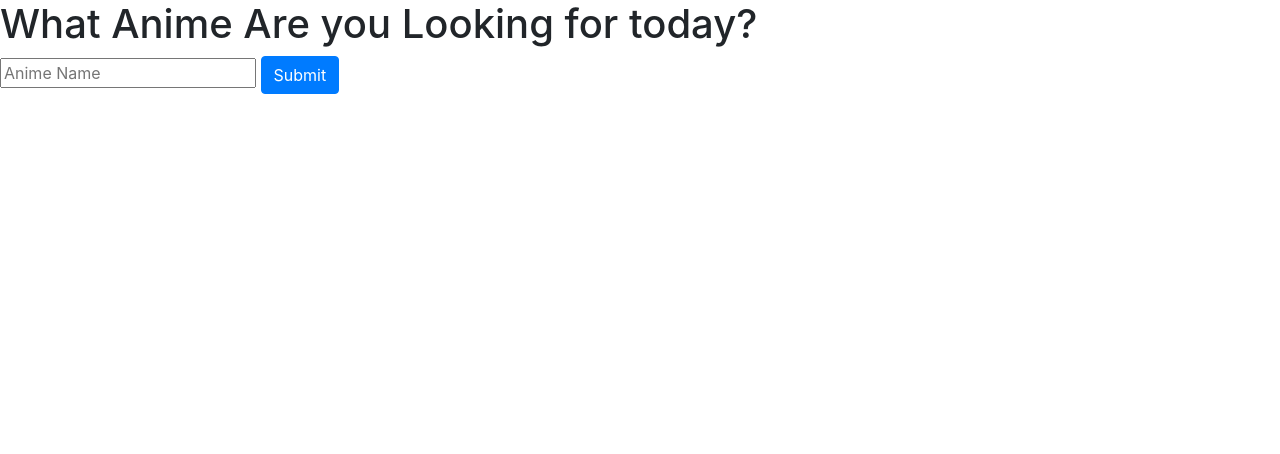
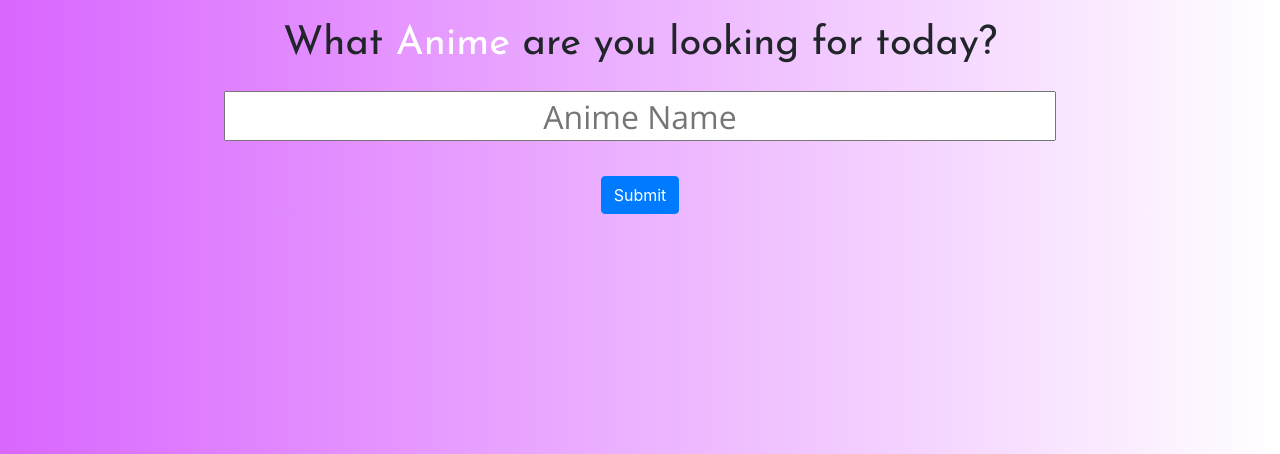
Before and after one commit to ahmadtc1/animeInfo, a Flask app: page /home in a window 1280 px wide. Shown: the top 454 px of the page. Run offline with Flask 2, Linux system fonts and the light colour scheme; some libraries are stand-ins or nearby versions.

Commit message:
Add logic for computing gogoanime streaming links and add streaming links in anime info Add gitignore to ignore unnecessary files Add some basic styling

```diff
--- a/controller.py
+++ b/controller.py
@@ -7,7 +7,7 @@ app.secret_key='Jabu is a cool boi'
 @app.route("/home", methods=['GET', 'POST'])
 def home():
 	if request.method == 'GET':
-		return render_template("home.html")
+		return render_template("home.html", animeImage="ylia2.jpg")
 
 	else:
 		submittedAnime = request.form['anime']
@@ -16,7 +16,6 @@ def home():
 			return redirect('/anime')
 		else:
 			return redirect('/invalid')
-
 
 @app.route("/anime")
 def default():
--- a/static/home.css
+++ b/static/home.css
@@ -0,0 +1,30 @@
+.anime-input-box {
+    text-align: center;
+}
+
+.anime-input {
+    width: 65%;
+    color: #5A85F4;
+    height: 50px;
+    margin: 5px;
+    margin-top: 15px;
+    font-size:200%;
+    font-family: 'Open Sans';
+    font-weight:300;
+    text-align: center;
+}
+
+.submit-button {
+    margin-top: 15px;
+    text-align: center;
+}
+
+.site-title {
+    text-align: center;
+    font-family: 'Josefin Sans';
+    margin-top: 20px;
+}
+
+.anime {
+    color: #FFFFFF;
+}
--- a/templates/anime.html
+++ b/templates/anime.html
@@ -5,12 +5,16 @@
         <link rel="stylesheet" href="static/anime.css">
         <title>AnimeInfo</title>
     </head>
-    <body>
+    <body style="background-image: linear-gradient(90deg, #d966ff, #ffffff)">
         <h1>
             Your Anime Info: {{anime}}
         </h1>
         {% for result in results %}
             <h3>{{result[0]}}</h3>
             <p>{{result[1]}}</p>
+            <a href={{result[2]}}>
+                <p>Streaming Link</p>
+            </a>
         {% endfor %}
+    </body>
 </html>
--- a/templates/home.html
+++ b/templates/home.html
@@ -3,18 +3,24 @@
     <head>
         <link rel="stylesheet" href="https://stackpath.bootstrapcdn.com/bootstrap/4.4.1/css/bootstrap.min.css" integrity="sha384-Vkoo8x4CGsO3+Hhxv8T/Q5PaXtkKtu6ug5TOeNV6gBiFeWPGFN9MuhOf23Q9Ifjh" crossorigin="anonymous">
         <link rel="stylesheet" href="static/home.css">
+        <link href="https://fonts.googleapis.com/css?family=Open+Sans&display=swap" rel="stylesheet">
+        <link href="https://fonts.googleapis.com/css?family=Josefin+Sans|Open+Sans&display=swap" rel="stylesheet">
         <title>AnimeInfo</title>
     </head>
-    <body>
+    <body class="body" style="background-image: linear-gradient(90deg, #d966ff, #ffffff), url(ylia2.jpg)">
         <div class = "anime-search">
-            <h1>
-                What Anime Are you Looking for today?
+            <h1 class = "site-title">
+                What <span class = "anime">Anime</span> are you looking for today?
             </h1>
             <form action="/home" method="POST">
-                <input type="text" placeholder="Anime Name" name="anime" required>
-                <button type="submit" class="btn btn-primary">
-                    Submit
-                </button>
+                <div class="anime-input-box">
+                    <input type="text" placeholder="Anime Name" name="anime" class="anime-input" required>
+                    <div class="submit-button">
+                        <button type="submit" class="btn btn-primary submit-button">
+                            Submit
+                        </button>
+                    </div>
+                </div>
             </form>
         </div>
     </body>
```
Also changed, not shown: model.py (+11 -2 lines), static/ylia2.jpg (added), 1 other file.
